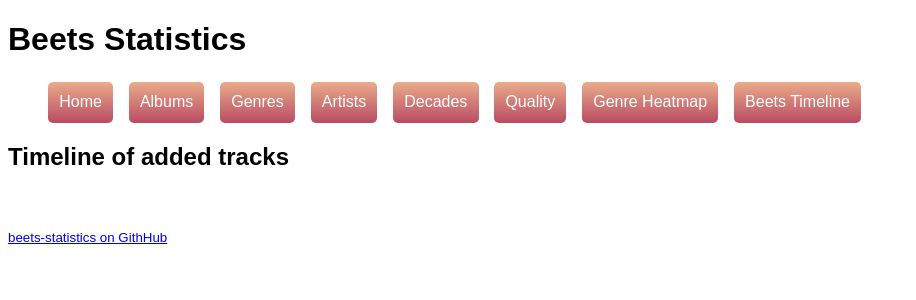
After one commit to guerda/beets-statistics, a FastAPI app: template templates/added-timeline.html in a window 1280 px wide. The commit adds this page. Shown: the top 300 px of the page, without its empty margins (0-916 px from the left). Run offline with FastAPI, Linux system fonts and the light colour scheme; the template is opened without the code that fills it, so the values that code supplies are empty; parts of the project's set-up code (start-up, migrations or seed data) failed here and were passed over.

Commit message:
feat: add timeline of added items to beet

```diff
--- a/app.py
+++ b/app.py
@@ -183,3 +183,12 @@ async def get_album_cover(album_id: str, beets_statistics: Annotated[BeetsStatis
     if album_cover_path is None:
         album_cover_path = "static/blank.jpg"
     return album_cover_path
+
+@app.get("/added-timeline", response_class=HTMLResponse)
+async def get_added_timeline(request: Request, beets_statistics: Annotated[BeetsStatistics, Depends(get_beets_statistics)]):
+    timeline = beets_statistics.get_added_timeline()
+    return templates.TemplateResponse(
+        request = request,
+        name="added-timeline.html",
+        context={"timeline": timeline},
+    )
--- a/beetsstatistics.py
+++ b/beetsstatistics.py
@@ -316,6 +316,17 @@ class BeetsStatistics:
         print("{} -> {}".format(album_id, path))
         return path
 
+    def get_added_timeline(self):
+        try:
+            cursor = self.get_db_connection().cursor()
+            query = """select datetime(added, 'unixepoch') as added from items;"""
+            cursor.execute(query)
+            results = cursor.fetchall()
+            cursor.close()
+            return results
+        except sqlite3.Error as e:
+            raise DBQueryError from e
+
 
 if __name__ == "__main__":
     parser = argparse.ArgumentParser(prog="beets-statistics")
--- /dev/null
+++ b/templates/added-timeline.html
@@ -0,0 +1,25 @@
+<!DOCTYPE html>
+<html>
+  <head>
+    <meta charset="utf-8" />
+    <meta http-equiv="X-UA-Compatible" content="IE=edge" />
+    <title>Decades - Beets Statistics</title>
+    <meta name="viewport" content="width=device-width, initial-scale=1" />
+    <link rel="stylesheet" href="{{ url_for('static', path='main.css') }}" />
+  </head>
+  <body>
+    {% include 'navigation.html' %}
+    <content>
+      <h2>Timeline of added tracks</h2>
+
+      {% for timepoint in timeline %}
+
+
+          {{timepoint.added}}<br />
+
+      {% endfor %}
+
+    </content>
+    {% include 'footer.html' %}
+  </body>
+</html>
--- a/templates/navigation.html
+++ b/templates/navigation.html
@@ -10,5 +10,6 @@
     <li><a href="/decades">Decades</a></li>
     <li><a href="/quality">Quality</a></li>
     <li><a href="/genre-decade-heatmap">Genre Heatmap</a></li>
+    <li><a href="/added-timeline">Beets Timeline</a></li>
   </ul>
 </navigation>
```
